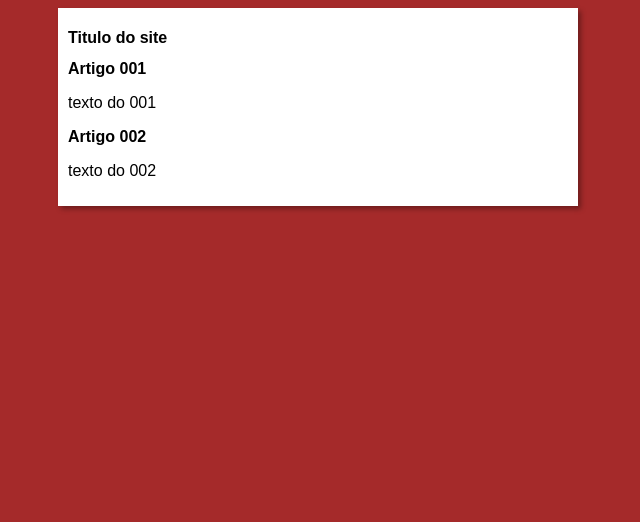
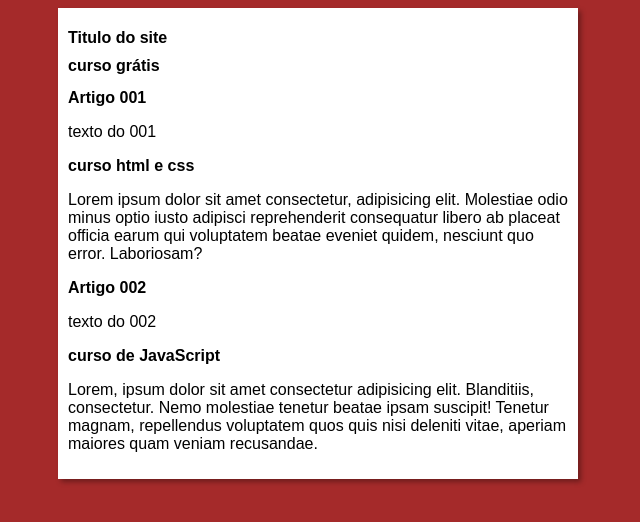
Before and after one commit to Janyson29/Projeto-Site, a plain HTML site: page index.html in a window 1280 px wide. Shown: the whole page, without its empty margins (322-962 px from the left). Drawn offline with Linux system fonts and the light colour scheme.

Commit message:
atualizado 2.0

```diff
--- a/index.html
+++ b/index.html
@@ -11,14 +11,19 @@
     <main>
         <header>
             <h1>Titulo do site</h1>
+            <h1>curso grátis</h1>
         </header>
         <article>
             <h2>Artigo 001</h2>
             <p>texto do 001</p>
+            <h2>curso html e css</h2>
+            <p>Lorem ipsum dolor sit amet consectetur, adipisicing elit. Molestiae odio minus optio iusto adipisci reprehenderit consequatur libero ab placeat officia earum qui voluptatem beatae eveniet quidem, nesciunt quo error. Laboriosam?</p>
         </article>
         <article>
             <h2>Artigo 002</h2>
             <p>texto do 002</p>
+            <h2>curso de JavaScript</h2>
+            <p>Lorem, ipsum dolor sit amet consectetur adipisicing elit. Blanditiis, consectetur. Nemo molestiae tenetur beatae ipsam suscipit! Tenetur magnam, repellendus voluptatem quos quis nisi deleniti vitae, aperiam maiores quam veniam recusandae.</p>
         </article>
     </main>
 </body>
```
